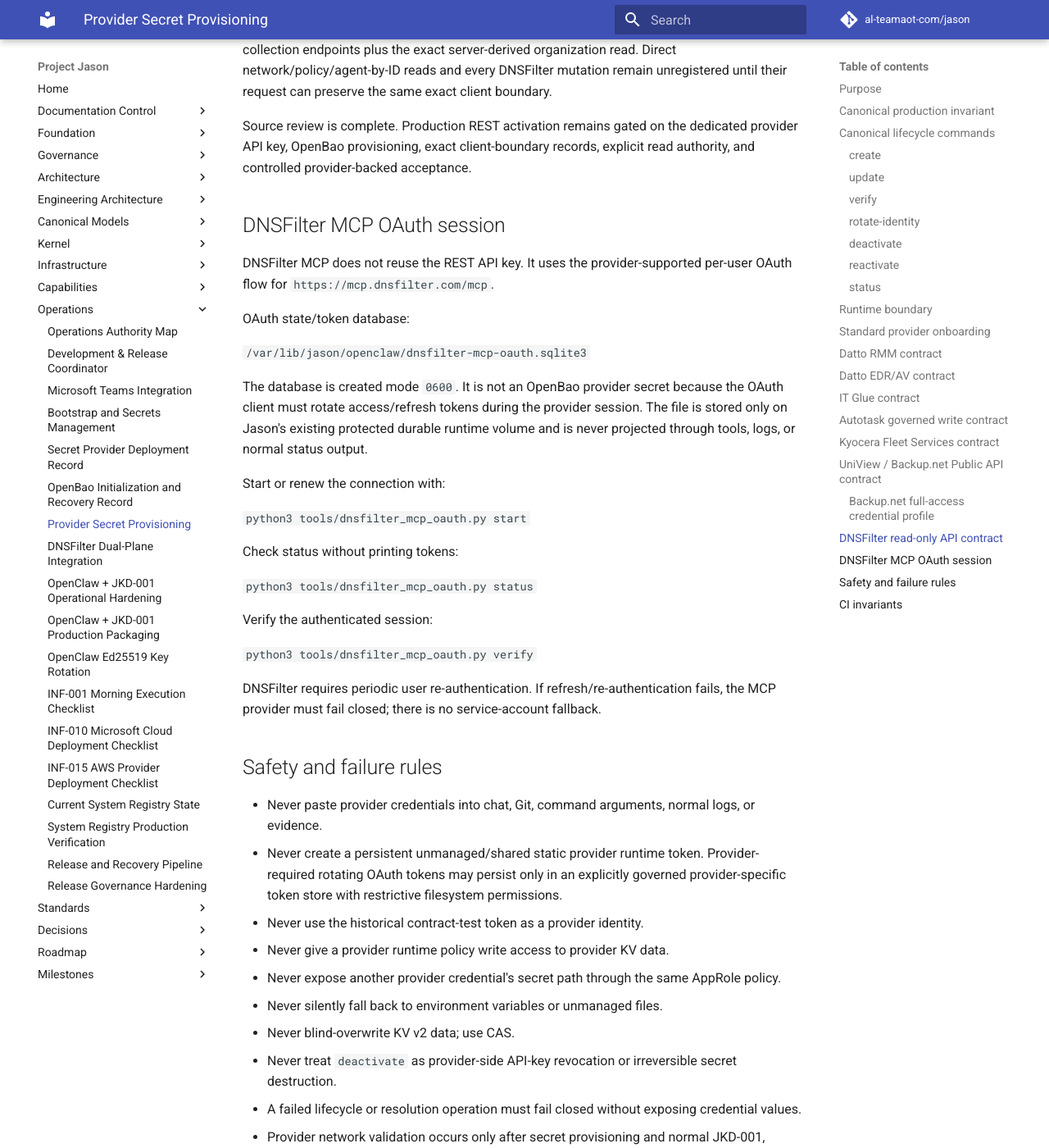
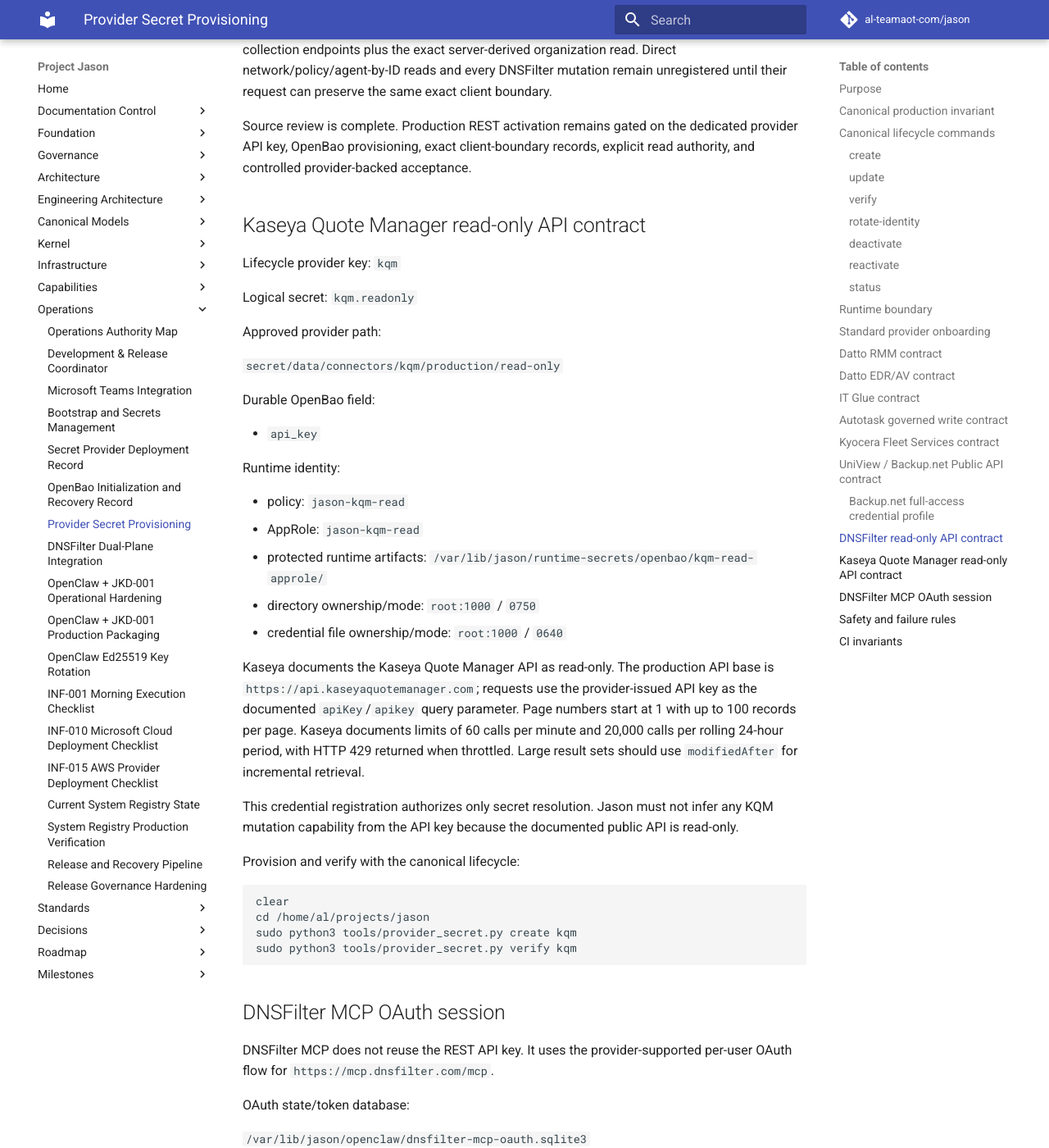
Before and after one commit to al-teamaot-com/jason, an MkDocs documentation site: the page built from docs/operations/Provider-Secret-Provisioning.md, in a window 1280 px wide and 1400 px high, scrolled down 10784 px. Shown: the whole window at 82% size. Built offline with MkDocs 1.6.1 and Material for MkDocs 9.7.7, drawn with Linux system fonts in a browser that asks for light colours; comment, search, counter and statistics services are not loaded.

Commit message:
Add KQM provider secret lifecycle

````diff
--- a/docs/operations/Provider-Secret-Provisioning.md
+++ b/docs/operations/Provider-Secret-Provisioning.md
@@ -362,6 +362,41 @@
 
 Source review is complete. Production REST activation remains gated on the dedicated provider API key, OpenBao provisioning, exact client-boundary records, explicit read authority, and controlled provider-backed acceptance.
 
+## Kaseya Quote Manager read-only API contract
+
+Lifecycle provider key: `kqm`
+
+Logical secret: `kqm.readonly`
+
+Approved provider path:
+
+`secret/data/connectors/kqm/production/read-only`
+
+Durable OpenBao field:
+
+- `api_key`
+
+Runtime identity:
+
+- policy: `jason-kqm-read`
+- AppRole: `jason-kqm-read`
+- protected runtime artifacts: `/var/lib/jason/runtime-secrets/openbao/kqm-read-approle/`
+- directory ownership/mode: `root:1000` / `0750`
+- credential file ownership/mode: `root:1000` / `0640`
+
+Kaseya documents the Kaseya Quote Manager API as read-only. The production API base is `https://api.kaseyaquotemanager.com`; requests use the provider-issued API key as the documented `apiKey`/`apikey` query parameter. Page numbers start at 1 with up to 100 records per page. Kaseya documents limits of 60 calls per minute and 20,000 calls per rolling 24-hour period, with HTTP 429 returned when throttled. Large result sets should use `modifiedAfter` for incremental retrieval.
+
+This credential registration authorizes only secret resolution. Jason must not infer any KQM mutation capability from the API key because the documented public API is read-only.
+
+Provision and verify with the canonical lifecycle:
+
+```bash
+clear
+cd /home/al/projects/jason
+sudo python3 tools/provider_secret.py create kqm
+sudo python3 tools/provider_secret.py verify kqm
+```
+
 ## DNSFilter MCP OAuth session
 
 DNSFilter MCP does not reuse the REST API key. It uses the provider-supported per-user OAuth flow for `https://mcp.dnsfilter.com/mcp`.
````
Also changed, not shown: 3 other files.
